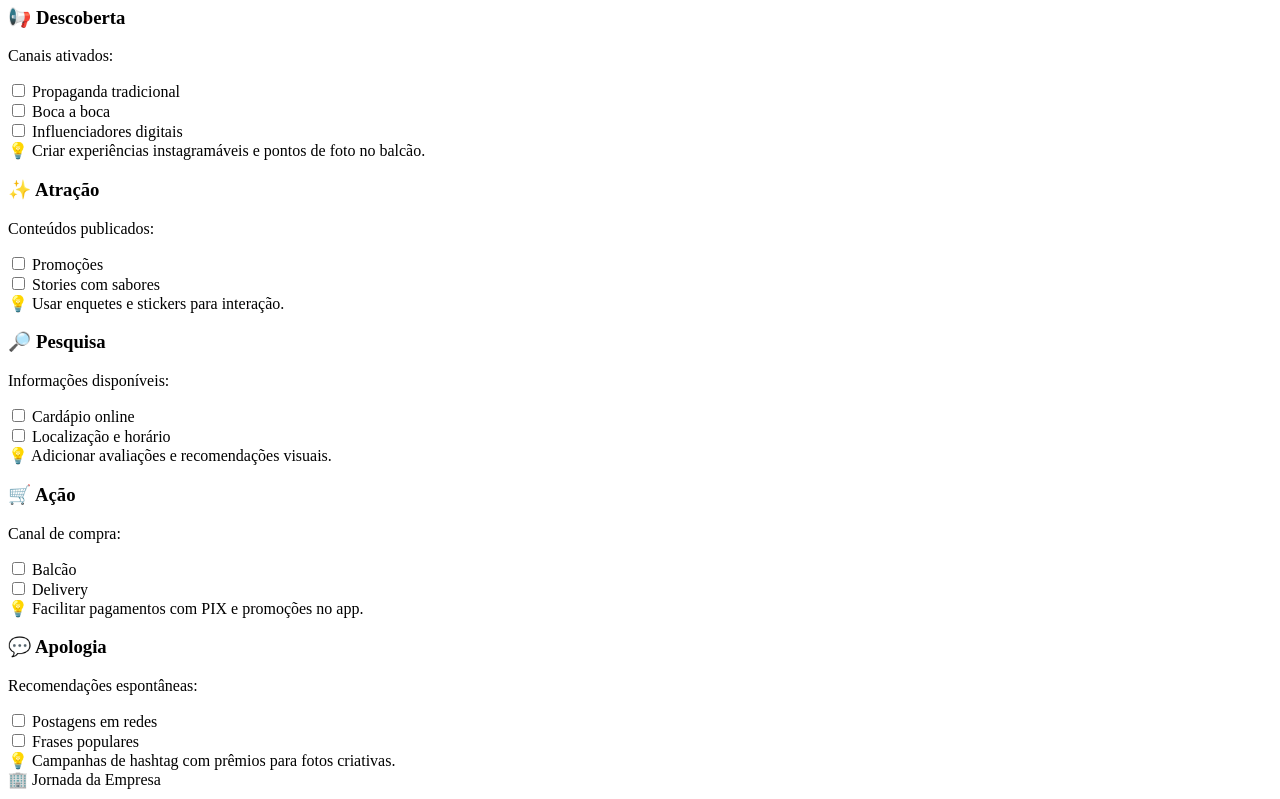
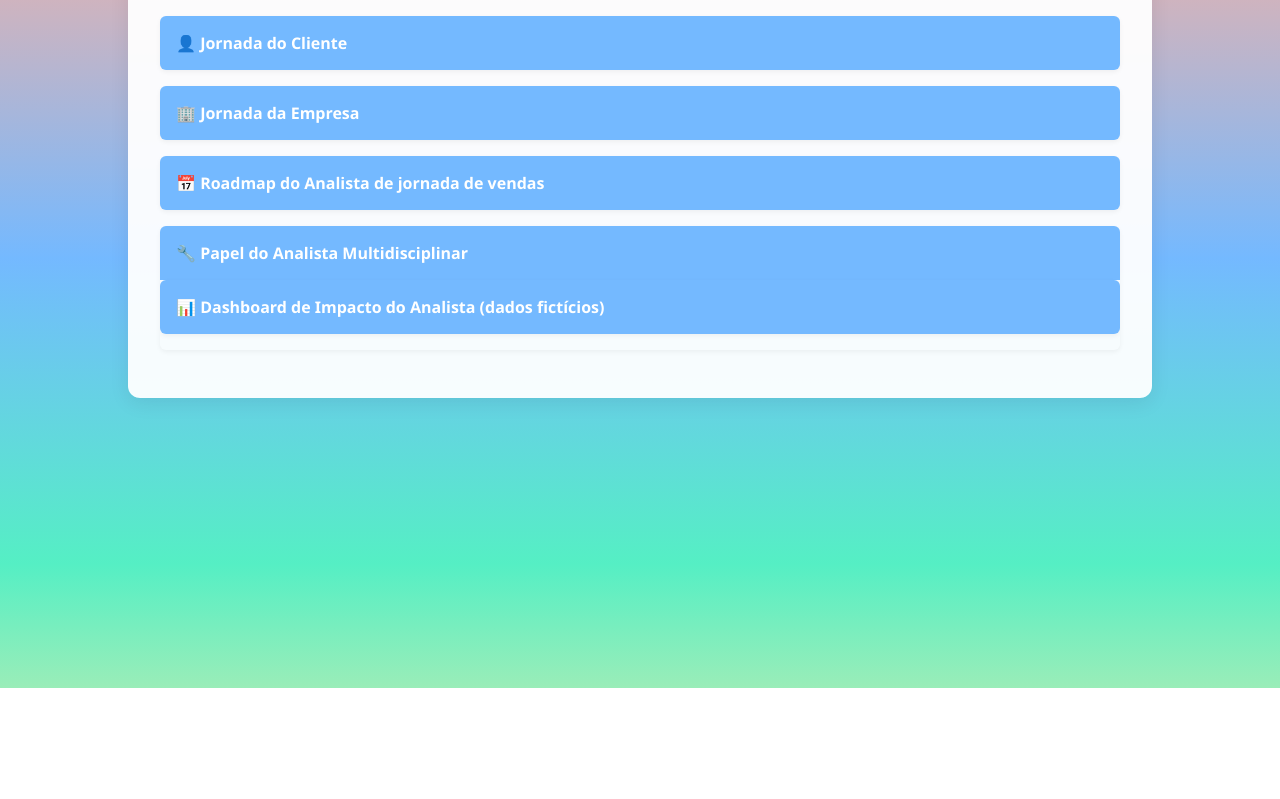
Before and after one commit to ludhill/JornadaDoConsumidor, a plain HTML site: page index.html in a window 1280 px wide. Shown: the part 112-911 px from the top of the page. After the commit the page ends 800 px from the top, so only its background shows below. Drawn offline with Linux system fonts and the light colour scheme.

Commit message:
Update index.html

```diff
--- a/index.html
+++ b/index.html
@@ -4,9 +4,7 @@
         <meta charset="UTF-8" />
         <title>Sorveteria - Jornada & Dashboard</title>
         <meta name="viewport" content="width=device-width, initial-scale=1" />
-        <style>
-
-        </style>
+	    <link crossorigin="anonymous" media="all" rel="stylesheet" href="estilo.css">
     </head>
     <body>
         <div class="container">
```
